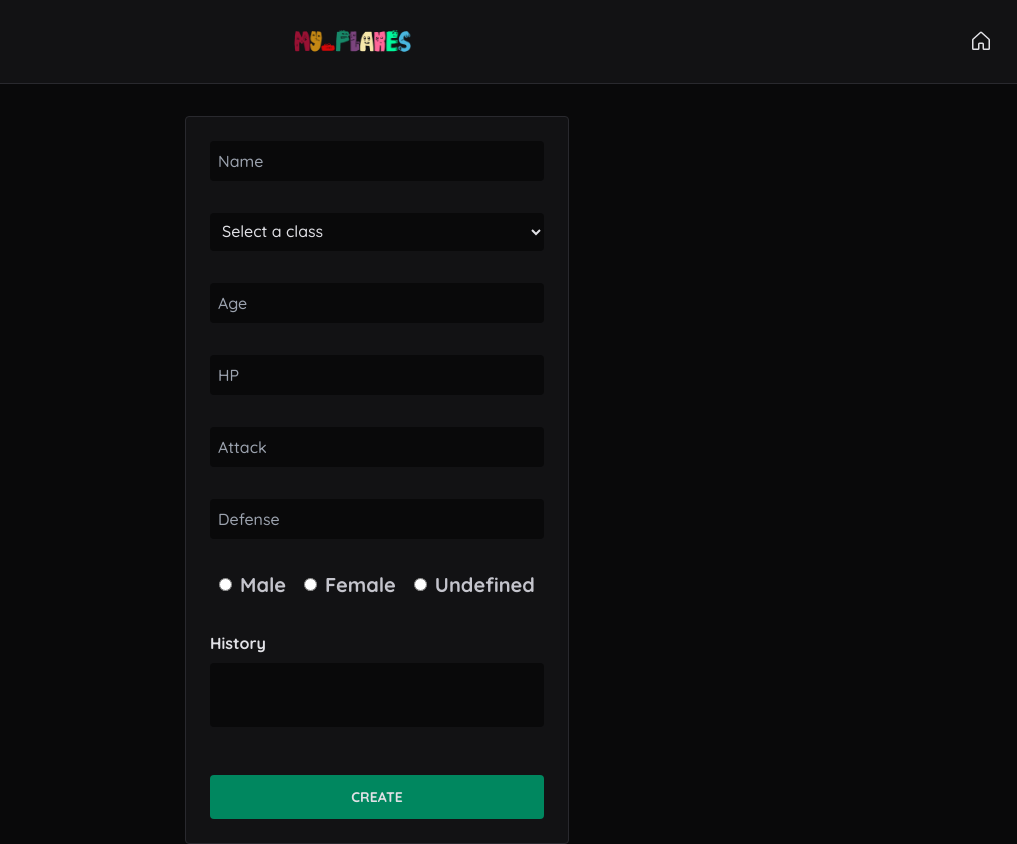
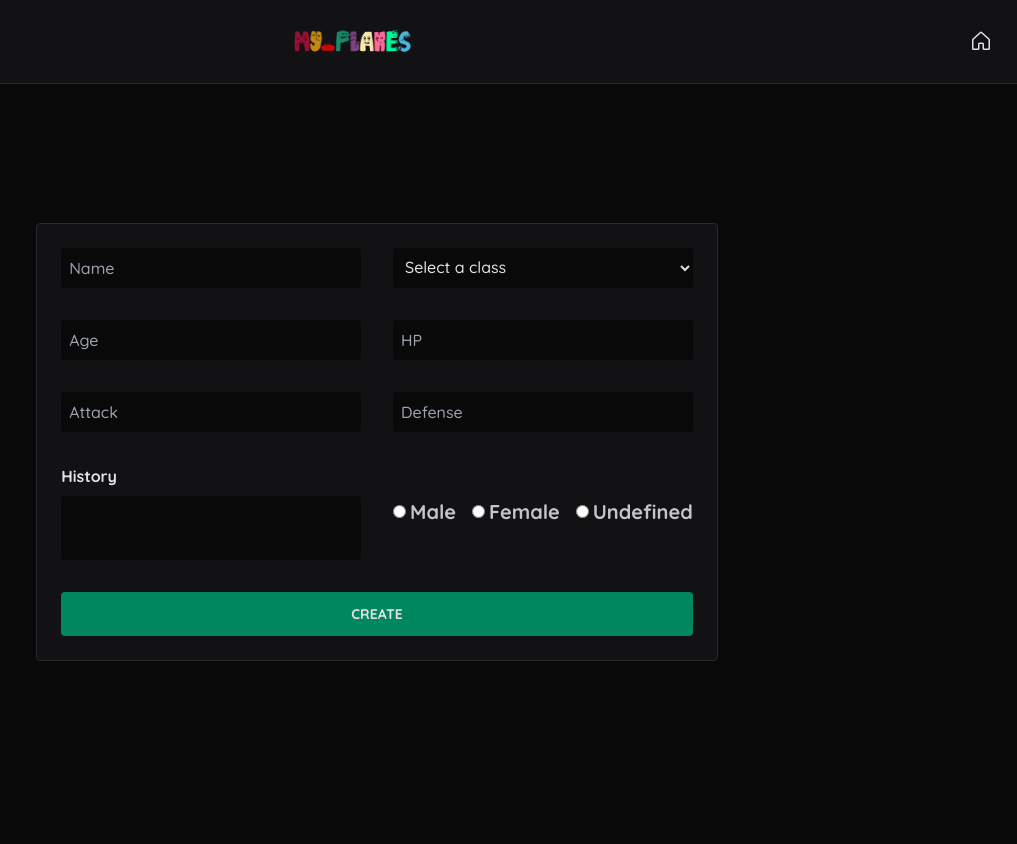
Before and after one commit to ImBard/RGP-Flakes-CRUD, a React (Vite) app: page / in a window 1280 px wide. Shown: the whole page, without its empty margins (263-1280 px from the left). After the commit the page ends 800 px from the top, so only its background shows below. Built offline with nearby package versions, Linux system fonts and the light colour scheme; no server answers.

Commit message:
:recycle: :lipstick: reafactor, feat: Semantics tags and Style

```diff
--- a/src/pages/Create.tsx
+++ b/src/pages/Create.tsx
@@ -80,15 +80,13 @@ export function Create() {
   }
 
   return (
-    <div id="teste"
-      className="min-h-screen flex flex-col items-center justify-center"
-    >
-      <Header onclick={goHome} />
-
-      <form onSubmit={handleCharacter} className="w-96 max-w-sm flex flex-col gap-8 mt-8 p-6 bg-gray-700 rounded border border-gray-600">
-        <input type="text" placeholder="Name" onChange={event => setName(event.target.value)} className="p-2 bg-gray-900 rounded hover:bg-gray-600 " />
+    <div className="flex flex-col min-h-screen">
+      <Header link={"/home"}  />
+      <main className="flex flex-col items-center justify-center m-auto">
+        <form onSubmit={handleCharacter} className="max-w-1/2 grid grid-cols-2 gap-8 p-6 bg-gray-700 rounded border border-gray-600">
+          <input type="text" placeholder="Name" onChange={event => setName(event.target.value)} className="p-2 bg-gray-900 transition-colors rounded hover:bg-gray-600 " />
           <select
-          className="p-2 bg-gray-900 rounded hover:bg-gray-600"
+            className="p-2 transition-colors bg-gray-900 rounded hover:bg-gray-600"
             name=""
             id=""
             onChange={event => setType(event.target.value)}
@@ -104,40 +102,40 @@ export function Create() {
             <option value="Vampire">Vampire</option>
             <option value="Dragon">Dragon</option>
           </select>
-        <input type="text" placeholder="Age" onChange={event => setAge(event.target.value)} className="p-2 bg-gray-900 rounded hover:bg-gray-600 " />
-        <input type="text" placeholder="HP" onChange={event => setHp(event.target.value)} className="p-2 bg-gray-900 rounded hover:bg-gray-600 " />
-        <input type="text" placeholder="Attack" onChange={event => setAttack(event.target.value)} className="p-2 bg-gray-900 rounded hover:bg-gray-600 " />
-        <input type="text" placeholder="Defense" onChange={event => setDefense(event.target.value)} className="p-2 bg-gray-900 rounded hover:bg-gray-600 " />
-        <div className="flex justify-around">
-          <div className="flex items-center text-xl text-gray-200 hover:text-blue-500">
-            <label className="flex gap-2 items-center font-bold">
+          <input type="text" placeholder="Age" onChange={event => setAge(event.target.value)} className="p-2 bg-gray-900  transition-colors rounded hover:bg-gray-600 " />
+          <input type="text" placeholder="HP" onChange={event => setHp(event.target.value)} className="p-2 bg-gray-900 transition-colors rounded hover:bg-gray-600 " />
+          <input type="text" placeholder="Attack" onChange={event => setAttack(event.target.value)} className="p-2 transition-colors bg-gray-900 rounded hover:bg-gray-600 " />
+          <input type="text" placeholder="Defense" onChange={event => setDefense(event.target.value)} className=" transition-colors p-2 bg-gray-900 rounded hover:bg-gray-600 " />
+          <div className="col-end-3 flex justify-around gap-4 flex-wrap">
+            <div className="flex items-center text-xl text-gray-200 hover:text-blue-500 transition-colors">
+              <label className="flex gap-1 items-center font-bold">
                 <input type="radio" name="gender" value={"male"} onChange={event => setGender(event.target.value)} id="male" />
                 Male
               </label>
             </div>
 
-          <div className="flex items-center gap-2 text-xl text-gray-200 hover:text-pink-500">
-            <label className="flex gap-2 items-center font-bold">
+            <div className="flex items-center gap-2 text-xl text-gray-200 hover:text-pink-500 transition-colors">
+              <label className="flex gap-1 items-center font-bold">
                 <input type="radio" name="gender" value={"female"} onChange={event => setGender(event.target.value)} id="female" />
                 Female
               </label>
             </div>
 
-          <div className="flex items-center gap-2 text-xl text-gray-200 hover:text-green-600">
-            <label className="flex gap-2 items-center font-bold">
+            <div className="flex items-center gap-1 text-xl text-gray-200 hover:text-green-600 transition-colors">
+              <label className="flex gap-1 items-center font-bold">
                 <input type="radio" name="gender" value={"undefined"} onChange={event => setGender(event.target.value)} id="undefined" />
                 Undefined
               </label>
             </div>
           </div>
-        <div>
+          <div className="row-start-4">
             <label htmlFor="history" className="font-bold flex flex-col gap-2">History
               <textarea name="" id="history" onChange={event => setHistory(event.target.value)} className="p-2 appearance-none outline-none overflow-hidden rounded resize-none h-16 bg-gray-900 text-gray-200 leading-relaxed" />
             </label>
           </div>
 
           <button
-          className="mt-4 bg-green-500 uppercase py-3 rounded font-bold text-sm hover:bg-green-700 transition-colors disabled:opacity-50"
+            className="col-span-2 bg-green-500 uppercase py-3 rounded font-bold text-sm hover:bg-green-700 transition-colors disabled:opacity-50"
             onClick={event => setShowModal(true)}
             type="button"
           >
@@ -173,6 +171,7 @@ export function Create() {
             </div>
           </div>
         </form >
+      </main>
       <div className={classNames("min-h-screen min-w-full absolute bg-opacity-40 bg-gray-500", {
         "hidden": !showModal
       })}>
```
Lines whose indentation alone changed are shown as unchanged.
